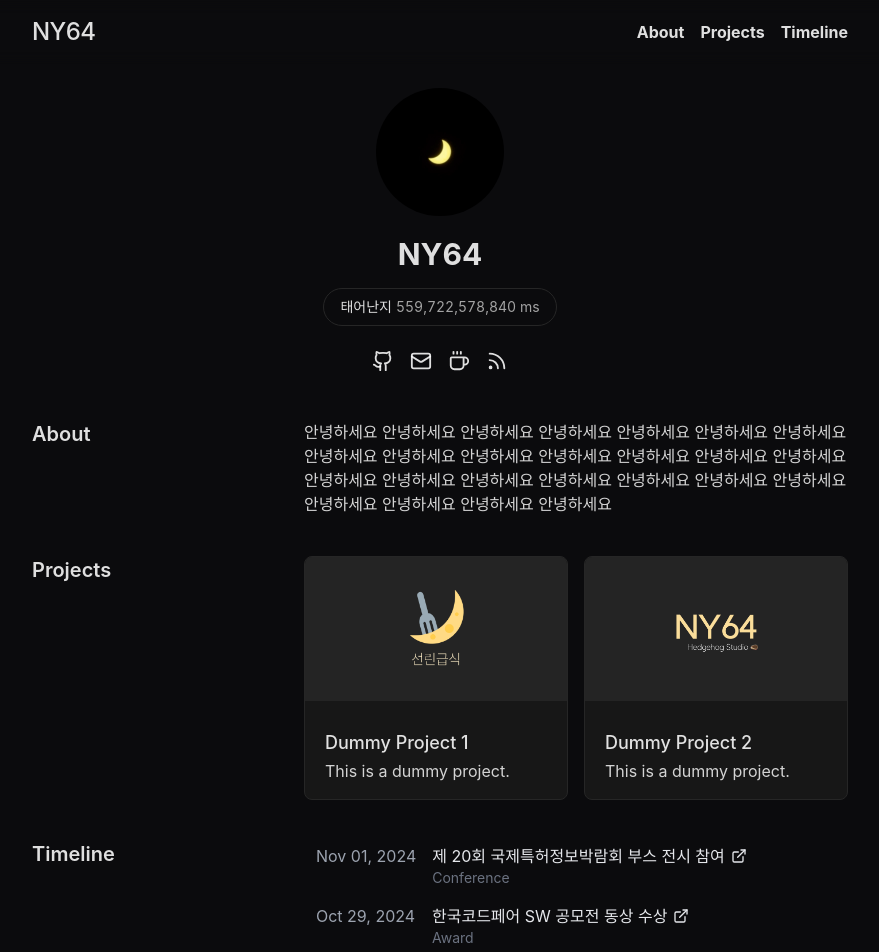
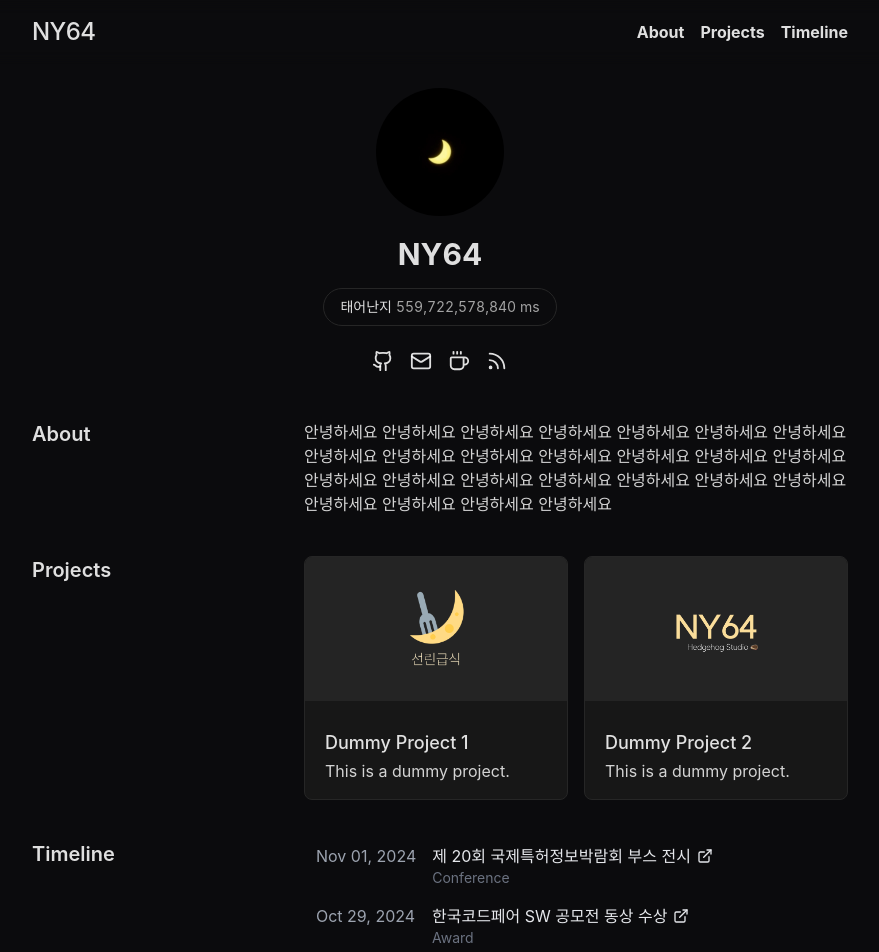
Before and after one commit to ny0510/ny64.kr, a React (Vite) app: page / in a window 1280 px wide. Shown: the top 952 px of the page, without its empty margins (200-1079 px from the left). Built offline with nearby package versions, Linux system fonts and the light colour scheme; a web font is replaced by a local one.

Commit message:
chore: 타임라인 항목 제목 수정

```diff
--- a/src/components/TimelineSection.tsx
+++ b/src/components/TimelineSection.tsx
@@ -1,7 +1,7 @@
 import { ExternalLink } from 'lucide-react';
 
 const TimelineData: { date: string; title: string; tags: string[]; url?: string }[] = [
-	{ date: '2024-11-01', title: '제 20회 국제특허정보박람회 부스 전시 참여', tags: ['Conference'], url: 'https://patinex.org' },
+	{ date: '2024-11-01', title: '제 20회 국제특허정보박람회 부스 전시', tags: ['Conference'], url: 'https://patinex.org' },
 	{ date: '2024-10-29', title: '한국코드페어 SW 공모전 동상 수상', tags: ['Award'], url: 'https://www.kcf.or.kr/notice/?q=YToxOntzOjEyOiJrZXl3b3JkX3R5cGUiO3M6MzoiYWxsIjt9&bmode=view&idx=123951920' },
 	{ date: '2024-10-04', title: '리눅스마스터 2급 자격증 취득', tags: ['Certification'] },
 	{ date: '2024-09-20', title: 'Gencon 2024 AI Conference for DEV 참여', tags: ['Conference'], url: 'https://gencon2024.fastcampus.co.kr' },
```
